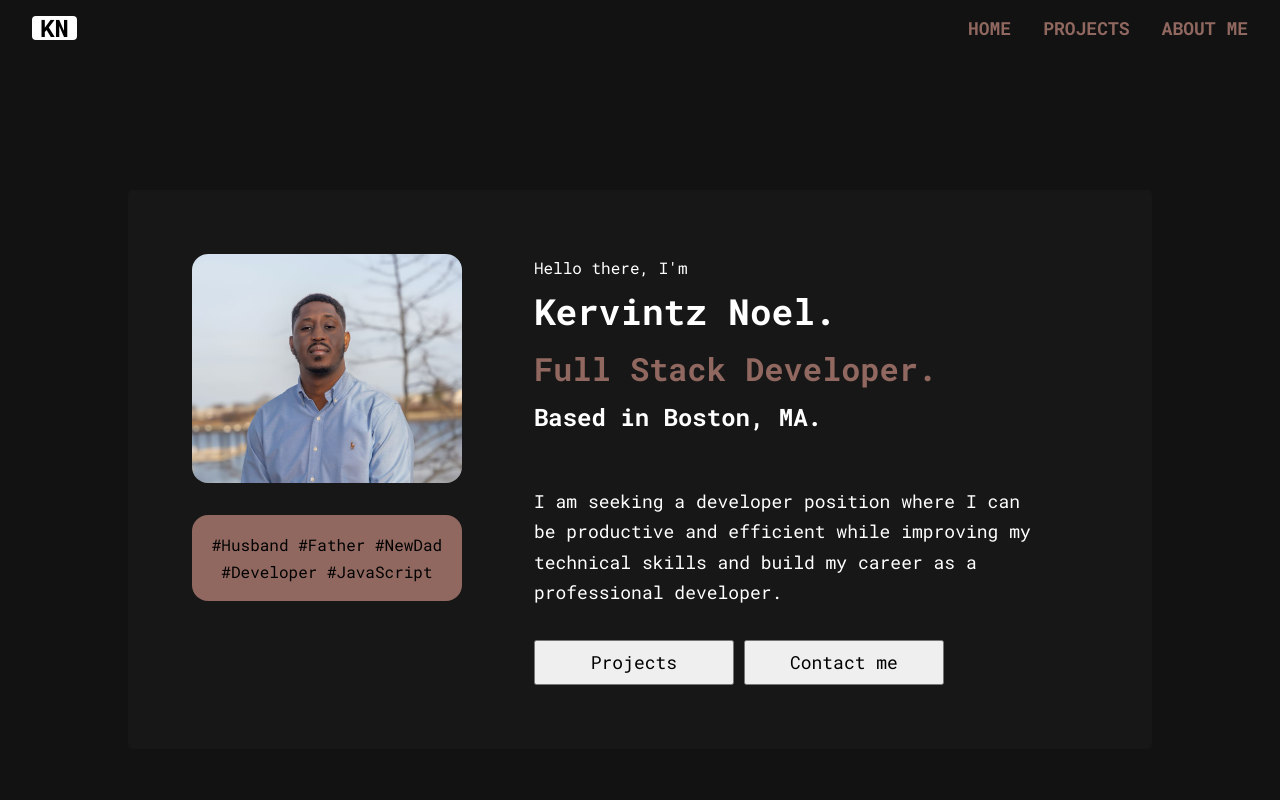
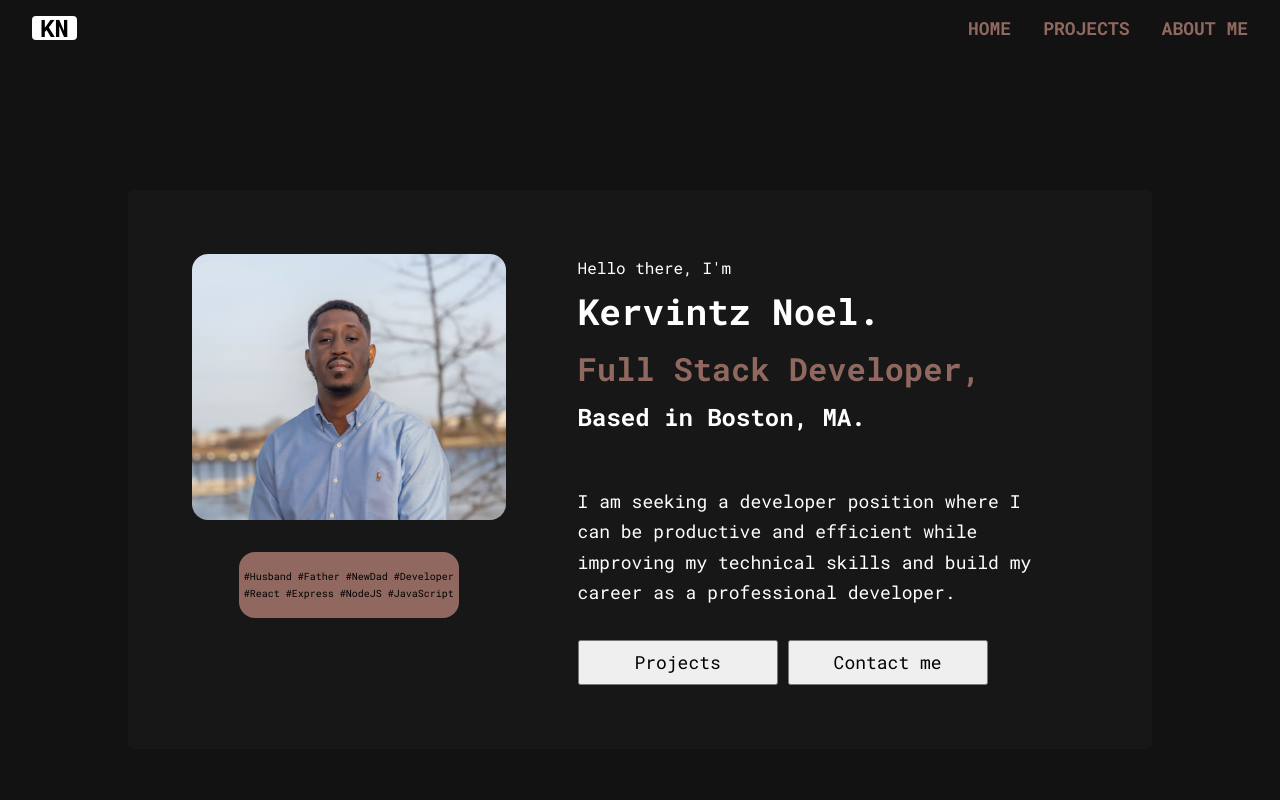
Before and after one commit to kervcode/kervintznoel.com, a React (Create React App) app: page / in a window 1280 px wide. Shown: the top 800 px of the page. Built offline with nearby package versions, Linux system fonts and the light colour scheme.

Commit message:
styling layout for about page

```diff
--- a/src/components/Hero.js
+++ b/src/components/Hero.js
@@ -11,13 +11,16 @@ const Hero = () => (
 
     <div className="image">
       <img src={profile_picture} alt="" className="profile_picture"/>
-      <div className="tags"> #Husband #Father #NewDad #Developer #JavaScript</div>
+      <div className="tags">
+        <p>#Husband #Father #NewDad #Developer</p>
+        <p>#React #Express #NodeJS #JavaScript</p>
+      </div>
     </div>
 
     <div className="info_text">
       <p>Hello there, I'm</p>
       <h1 className="my_name">Kervintz Noel.</h1>
-      <h2 className="info_text_heading"> Full Stack Developer.</h2>
+      <h2 className="info_text_heading"> Full Stack Developer,</h2>
       <h3 className="location">Based in Boston, MA.</h3>
       {/* <p className="icons"><FaJs /> <FaReact /><FaNodeJs /></p> */}
       <p className="pitch">
--- a/src/components/about.style.css
+++ b/src/components/about.style.css
@@ -9,6 +9,11 @@
   text-align: left;
 }
 
+.container h1 {
+  padding: 40px 0;
+  text-align: center;
+}
+
 .container p {
   margin-bottom: 30px;
 }
--- a/src/components/hero.style.css
+++ b/src/components/hero.style.css
@@ -19,6 +19,7 @@
 }
 
 .info_text {
+  flex: .6;
   padding: 0 40px;
   text-align: left;
   /* font-size: 24px; */
@@ -48,6 +49,7 @@
 
 .image {
   display: flex;
+  flex: .4;
   flex-direction: column;
   align-items: center;
   width: 100%;
@@ -61,11 +63,14 @@
 }
 
 .tags {
+  max-width: 100%;
   background: #906860;
   border-radius: 16px;
   margin-top: 32px;
   color: black;
-  padding: 16px;
+  padding: 16px 5px;
+  text-align: left;
+  font-size: 10px;
 }
 
 .button {
```
